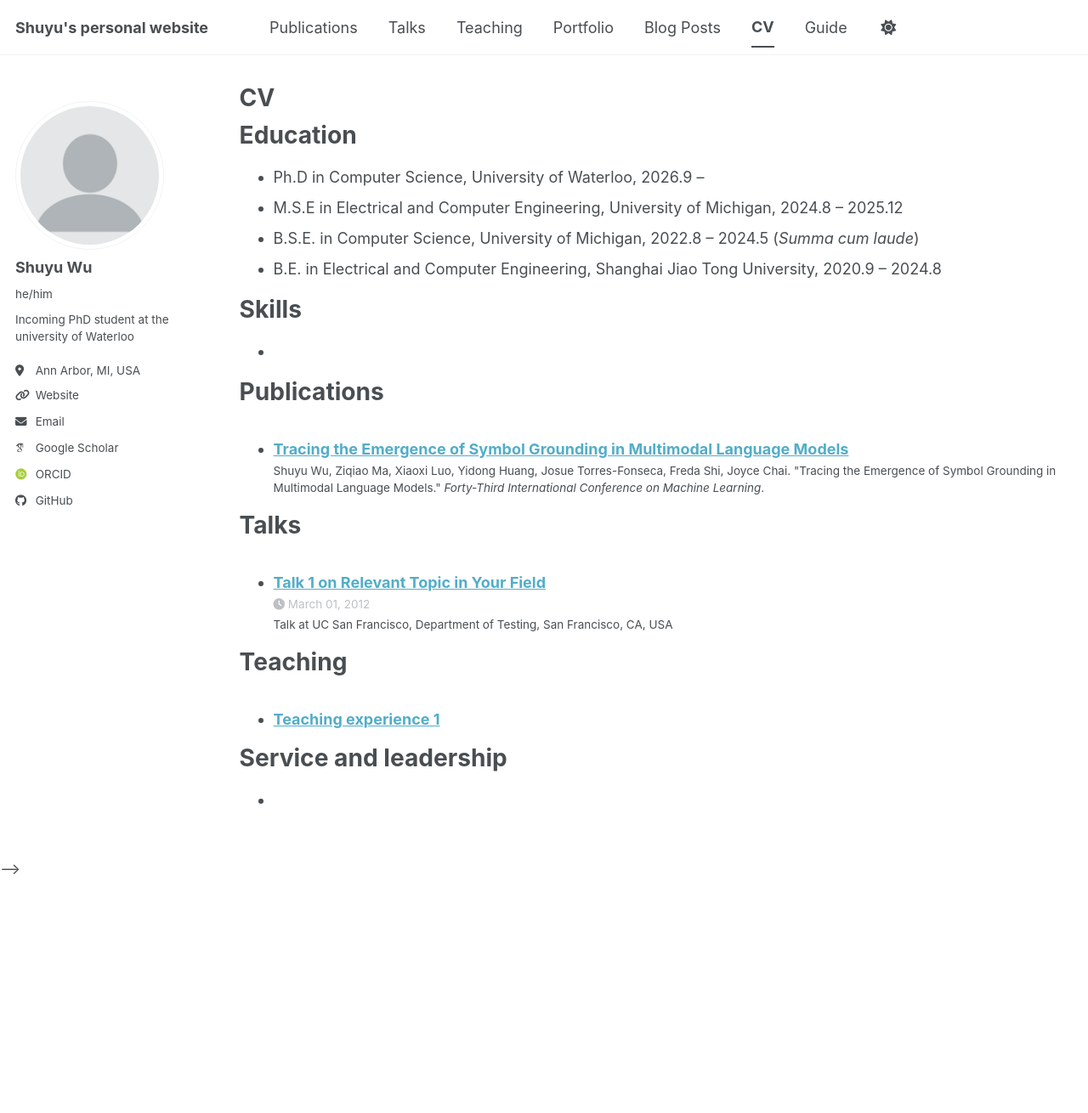
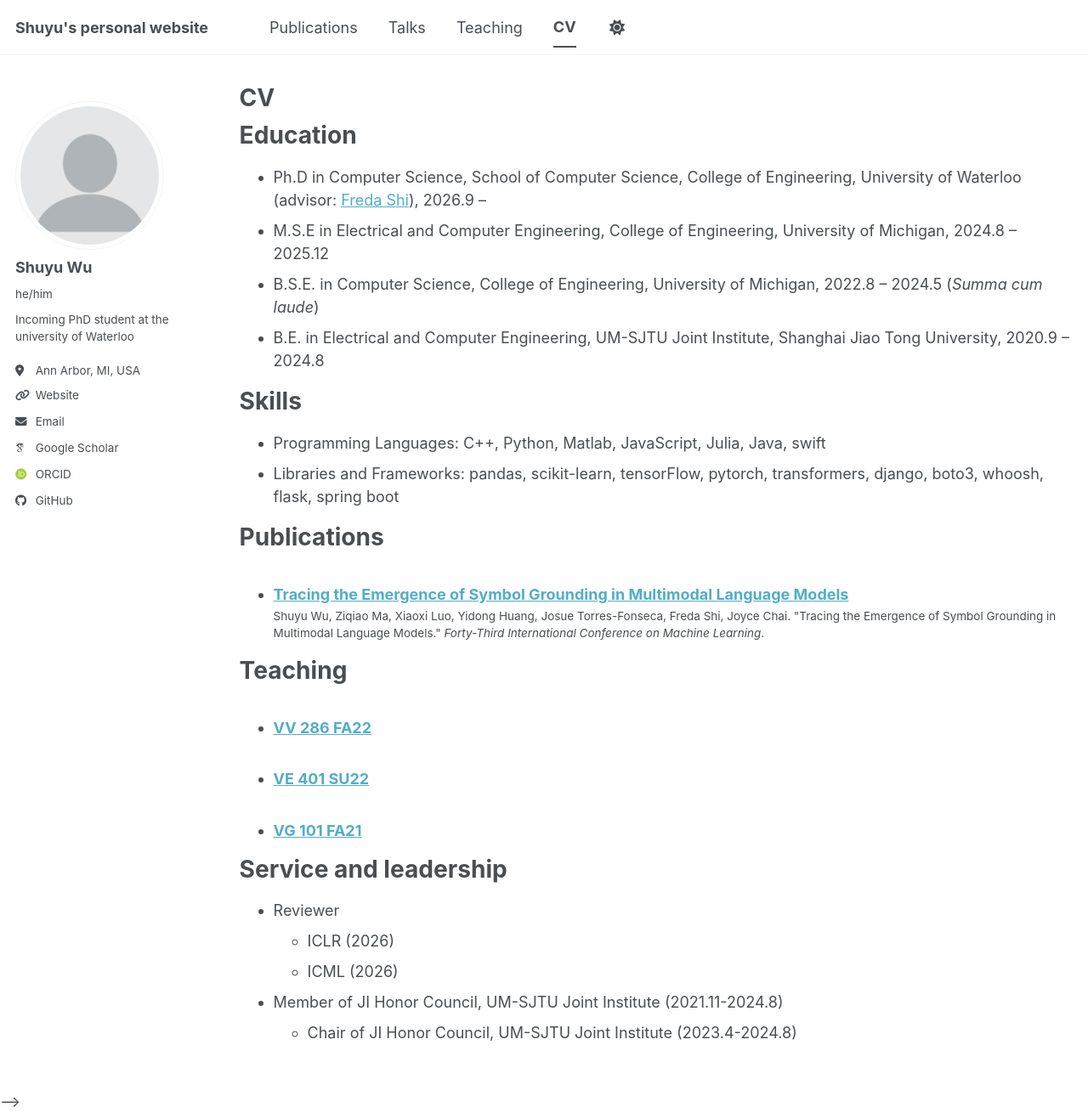
Before and after one commit to wonderwind271/wonderwind271.github.io, a Jekyll site: the page built from _pages/cv.md, in a window 1280 px wide and 1310 px high. Shown: the whole window at 85% size. Built offline with Jekyll 4.4.1, drawn with Linux system fonts in a browser that asks for light colours; some web fonts are replaced; a script bundle is joined from its source files by our own code; library files that are not in the unit come from our copies.

Commit message:
mass update

```diff
--- a/_pages/cv.md
+++ b/_pages/cv.md
@@ -11,10 +11,10 @@ redirect_from:
 
 Education
 ======
-* Ph.D in Computer Science, University of Waterloo, 2026.9 --
-* M.S.E in Electrical and Computer Engineering, University of Michigan, 2024.8 -- 2025.12
-* B.S.E. in Computer Science, University of Michigan, 2022.8 -- 2024.5 (*Summa cum laude*)
-* B.E. in Electrical and Computer Engineering, Shanghai Jiao Tong University, 2020.9 -- 2024.8
+* Ph.D in Computer Science, School of Computer Science, College of Engineering, University of Waterloo (advisor: [Freda Shi](https://cs.uwaterloo.ca/~fhs/)), 2026.9 --
+* M.S.E in Electrical and Computer Engineering, College of Engineering, University of Michigan, 2024.8 -- 2025.12
+* B.S.E. in Computer Science, College of Engineering, University of Michigan, 2022.8 -- 2024.5 (*Summa cum laude*)
+* B.E. in Electrical and Computer Engineering, UM-SJTU Joint Institute, Shanghai Jiao Tong University, 2020.9 -- 2024.8
 
 <!-- Work experience
 ======
@@ -35,19 +35,20 @@ Education
 
 Skills
 ======
-*
+* Programming Languages: C++, Python, Matlab, JavaScript, Julia, Java, swift
+* Libraries and Frameworks: pandas, scikit-learn, tensorFlow, pytorch, transformers, django, boto3, whoosh, flask, spring boot
 
 Publications
 ======
   <ul>{% for post in site.publications reversed %}
     {% include archive-single-cv.html %}
   {% endfor %}</ul>
-
+<!--
 Talks
 ======
   <ul>{% for post in site.talks reversed %}
     {% include archive-single-talk-cv.html  %}
-  {% endfor %}</ul>
+  {% endfor %}</ul> -->
 
 Teaching
 ======
@@ -57,4 +58,9 @@ Teaching
 
 Service and leadership
 ======
-*
+* Reviewer
+  * ICLR (2026)
+  * ICML (2026)
+
+* Member of JI Honor Council, UM-SJTU Joint Institute (2021.11-2024.8)
+  * Chair of JI Honor Council, UM-SJTU Joint Institute (2023.4-2024.8)
--- a/_teaching/2021-fall-teaching-1.md
+++ b/_teaching/2021-fall-teaching-1.md
@@ -1,5 +1,5 @@
 ---
-title: "Teaching experience 1"
+title: "VG 101 FA21"
 collection: teaching
 type: "Undergraduate course"
 permalink: /teaching/2021-fall-teaching-1
```
Also changed, not shown: other parts of _teaching/2021-fall-teaching-1.md (+1 -0 lines), _data/navigation.yml (+6 -6 lines), _pages/about.md (+0 -18 lines), _portfolio/portfolio-1.md (+1 -3 lines), _portfolio/portfolio-2.html (deleted, +0 -7 lines), _posts/2012-08-14-blog-post-1.md (+1 -10 lines), _teaching/2022-fall-teaching-3.md (added, +12 -0 lines), _teaching/2022-summer-teaching-2.md (added, +12 -0 lines).
